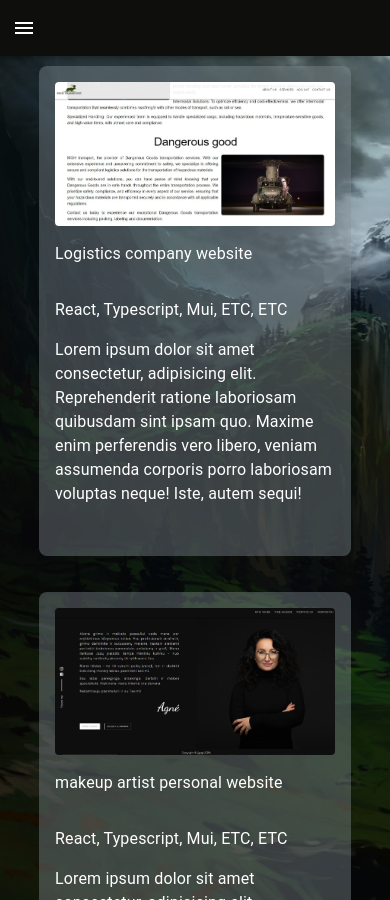
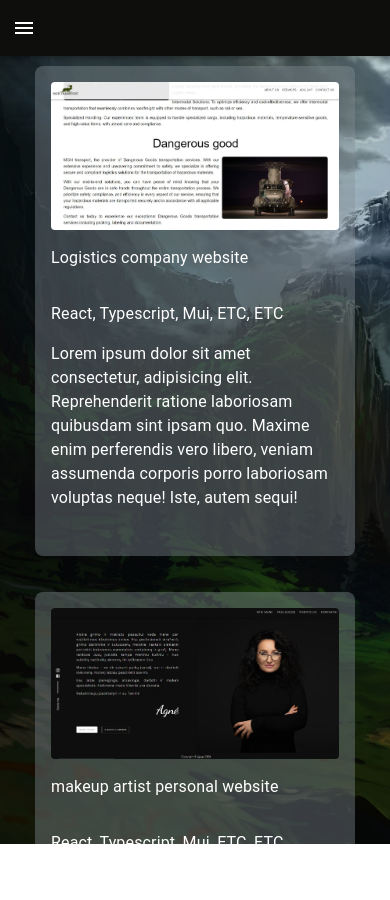
Before and after one commit to Hoppenas/mh-codes, a React (Create React App) app: page /portfolio in a window 390 px wide. After the commit the page ends 844 px from the top, so only its background shows below. Built offline with nearby package versions, Linux system fonts and the light colour scheme.

Commit message:
FIX: portfolio for mobile

```diff
--- a/src/components/Footer/Footer.tsx
+++ b/src/components/Footer/Footer.tsx
@@ -4,13 +4,7 @@ import { Box, Link, Typography } from "@mui/material";
 const getCurrentYear = () => new Date().getFullYear();
 
 const Footer: FC = () => (
-  <Box
-    width="100%"
-    component="footer"
-    marginTop="auto"
-    position="relative"
-    paddingBottom={2}
-  >
+  <Box width="100%" component="footer" position="relative" paddingBottom={2}>
     <Typography variant="subtitle2" align="center">
       {"© "}
       <Link color="inherit" href="https://www.martynas.codes/">
--- a/src/components/Layout/Layout.tsx
+++ b/src/components/Layout/Layout.tsx
@@ -11,7 +11,7 @@ interface Props {}
 const Layout = ({}: Props) => {
   const matches = useMediaQuery(`(min-width:${minWidth})`);
   return (
-    <Box height="100vh">
+    <Box height="100vh" display="flex" sx={{ flexDirection: "column" }}>
       <DrawerAppBar />
       <Box
         overflow="hidden"
@@ -31,8 +31,18 @@ const Layout = ({}: Props) => {
             backgroundImage: `url(${background})`,
           }}
         />
-        <Outlet />
-        <Footer />
+        <Box
+          overflow="scroll"
+          height="100%"
+          flexDirection="column"
+          sx={{
+            width: "100%",
+            display: "flex",
+          }}
+        >
+          <Outlet />
+          <Footer />
+        </Box>
       </Box>
     </Box>
   );
--- a/src/components/Layout/layout.scss
+++ b/src/components/Layout/layout.scss
@@ -1,7 +1,6 @@
 .background {
   animation: kenburns-top 40s ease-out infinite both;
   position: absolute;
-  top: 0;
   height: 100%;
   width: 100%;
   background-size: cover;
--- a/src/pages/PortfolioPage.tsx
+++ b/src/pages/PortfolioPage.tsx
@@ -50,13 +50,12 @@ const PortfolioPage = () => {
   return (
     <Grid
       container
-      width="100%"
-      maxWidth="80%"
       justifyContent="space-between"
       margin="auto"
       zIndex={1}
       gap={2}
-      // overflow="hidden"
+      minWidth="100%"
+      paddingX={2}
     >
       {portFolioItems.map((item, index) => (
         <PortfolioItem
```
